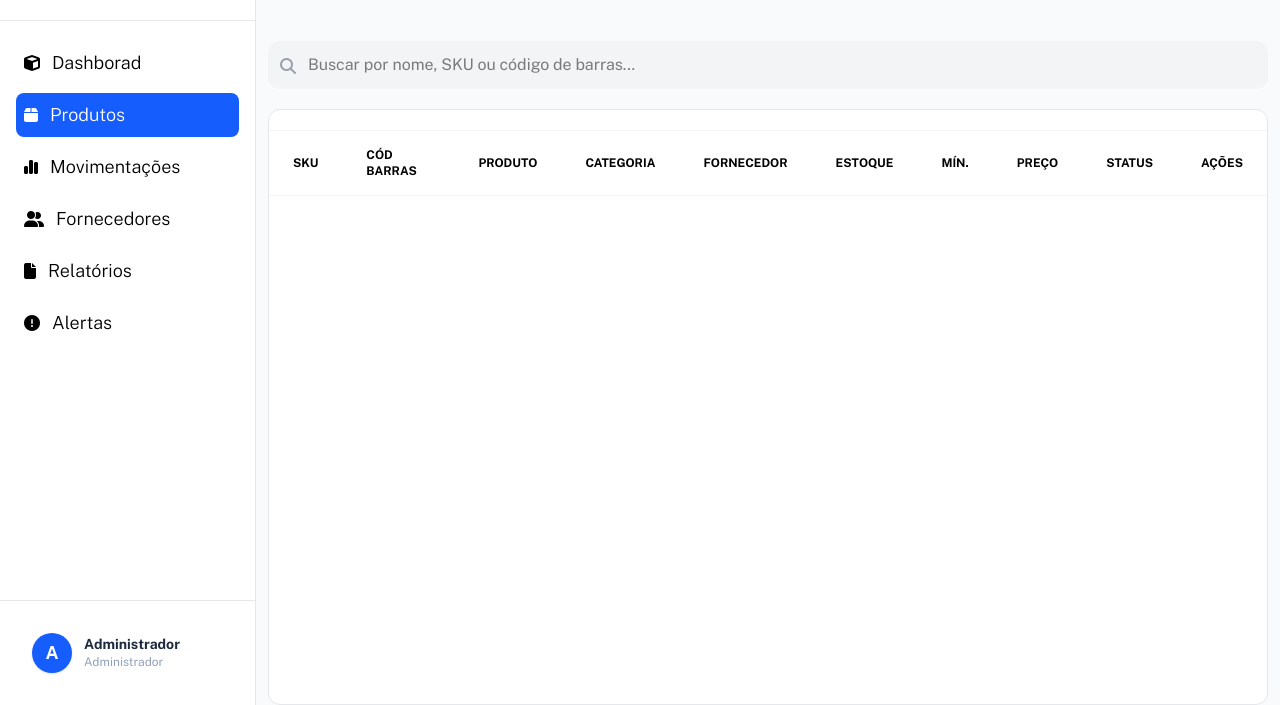
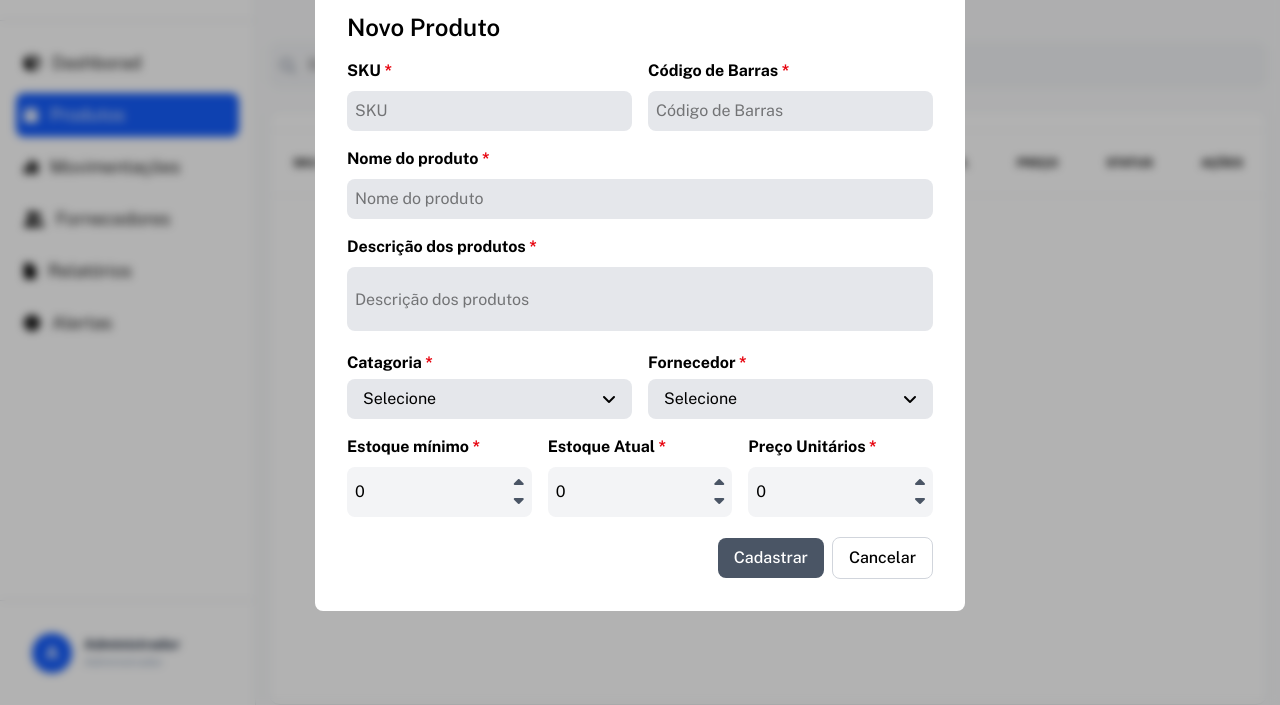
Before and after one commit to sumanbiswasdev/rt-acessorios-sistema-de-estoque, a website: page produtos.html in a window 1280 px wide. Shown: the part 95-800 px from the top of the page. Drawn offline with nearby package versions, Linux system fonts and the light colour scheme.

Commit message:
Modal esta atualizando

```diff
--- a/produtos.html
+++ b/produtos.html
@@ -76,6 +76,7 @@
                             </a>
                 </nav>
 
+                <!-- Administrador -->
                 <div class="border-t p-4 border-gray-200 flex items-center">
                     <div class="flex items-center gap-3 p-4 hover:bg-gray-200 w-full rounded-lg hover:transition-all hover:duration-300 hover:ease-in-out cursor-pointer">
                         <div class="w-10 h-10 bg-blue-600 rounded-full flex items-center justify-center text-white font-bold text-lg shadow-sm">
@@ -90,9 +91,9 @@
 
             </aside>
 
-            <!-- Produtos / Gerenciamento de estoque -->
             <main class="flex-1 flex flex-col overflow-hidden">
 
+                <!-- Produtos / Gerenciamento de estoque -->
                 <header class="p-8 flex justify-between items-start">
                     <div>
                         <h2 class="text-2xl font-bold text-gray-800">Produtos</h2>
@@ -100,8 +101,7 @@
                     </div>
 
                     <!-- + Novo Produto -->
-                    <button onclick="openModal()" class="bg-gray-600  text-white px-4 py-2 rounded-lg font-medium flex items-center
-                    cursor-pointer hover:bg-gray-800 transition-all">
+                    <button onclick="openModal()" class="bg-gray-600  text-white px-4 py-2 rounded-lg font-medium flex items-center cursor-pointer hover:bg-gray-800 transition-all">
                         <span class="mr-2 text-xl">+</span> Novo Produto
                     </button>
                 </header>
@@ -153,20 +153,22 @@
 
                 <!-- modal section -->
                 <section>
-                    <div id="modal" class="fixed mx-auto inset-0 backdrop-blur-xs bg-black/30 flex justify-center items-center overflow-auto p-5 hidden">
+                    <div id="modal" class="fixed mx-auto inset-0 backdrop-blur-xs bg-black/30 flex justify-center items-center overflow-auto p-5 ">
 
                         <!-- Novo Produto -->
-                        <div class="bg-white p-8 mb-5 rounded-lg w-1/3">
+                        <div class="bg-white p-8 mb-5 rounded-lg w-[650PX]">
                             <p class="text-2xl mb-4 font-semibold">Novo Produto</p>
 
+                            <!-- SKU / Código de Barras-->
                             <div class="grid grid-cols-2 gap-4">
-
+                                <!-- SKU -->
                                 <div>
                                     <label class="text-black font-bold text-lg-center" for="">SKU
                                         <span class="text-red-600">*</span></label>
                                     <input id="sku" class="mt-2 w-full bg-gray-200 p-2 rounded-lg focus:outline-2 focus:outline-blue-600" placeholder="SKU">
                                 </div>
 
+                                <!-- Código de Barras  -->
                                 <div>
                                     <label class="text-black font-bold text-lg-center" for="">Código de Barras
                                         <span class="text-red-600">*</span></label>
@@ -198,7 +200,7 @@
                             <!-- Catagoria de produtos -->
                             <div class="grid grid-cols-2 mt-5 gap-4">
 
-                                <!-- Catagoria de produtos-->
+                                <!-- Catagoria-->
                                 <div class="relative inline-block">
 
                                     <label class="text-black font-bold text-lg-center" for="">Catagoria
@@ -253,6 +255,7 @@
                             <!-- Estoque minimo / Estoque Atual / Preço Unitarios -->
                             <div class="grid grid-cols-3 mt-4 gap-4">
 
+                                <!-- Estoque mínimo  -->
                                 <div>
                                     <label class="block text-black font-bold text-lg-center">Estoque mínimo
                                     <span class="text-red-600">*</span></label>
```
Also changed, not shown: src/output.css.
